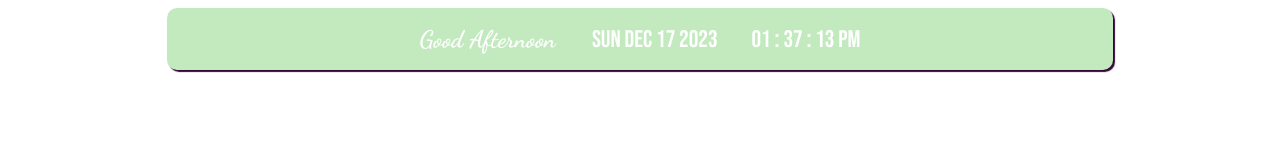
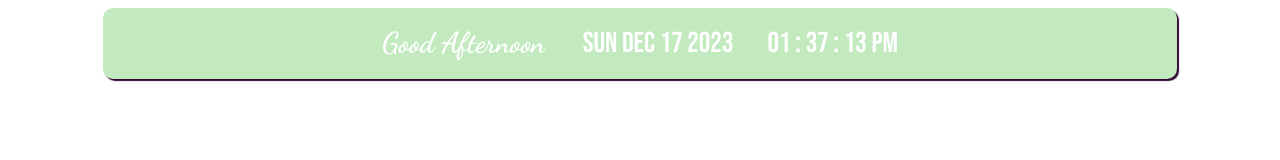
Before and after one commit to onceali/weekly_planner, a plain HTML site: page index.html in a window 1280 px wide. Drawn offline with Linux system fonts and the light colour scheme.

Commit message:
Update index.html

```diff
--- a/index.html
+++ b/index.html
@@ -41,7 +41,7 @@ h1 {
     padding: 10px 25px 10px 25px;
     border-radius: 10px;
     background: #c3eabf;
-    width: 70vw;
+    width: 80vw;
     color: #fff;
     display: inline-block;
     box-shadow: 2px 2px 1px 0px #330835;
@@ -55,7 +55,7 @@ h1 {
 .clock {
     display: inline;
     font-family: 'Bebas Neue', cursive;
-    font-size: 1.5em;
+    font-size: 1.8em;
 
 }
 
@@ -73,14 +73,14 @@ h1 {
     display: inline;
     min-width: 162px;
     font-family: 'Bebas Neue', cursive;
-    font-size: 1.5em;
+    font-size: 1.8em;
     padding-right: 30px;
 }
 .greet{
 
     display:inline;
     font-family: 'Dancing Script', cursive;
-    font-size: 1.5rem;
+    font-size: 1.8rem;
      padding-right: 30px;
 }
 
```
